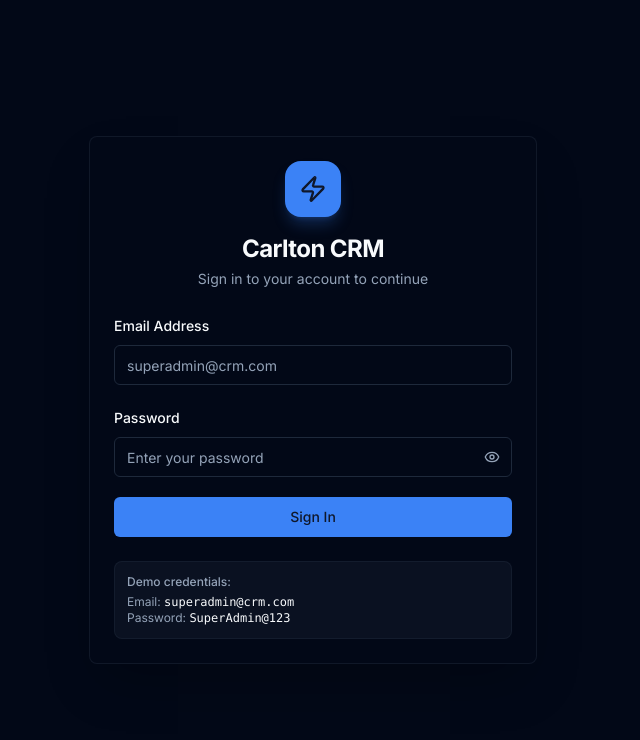
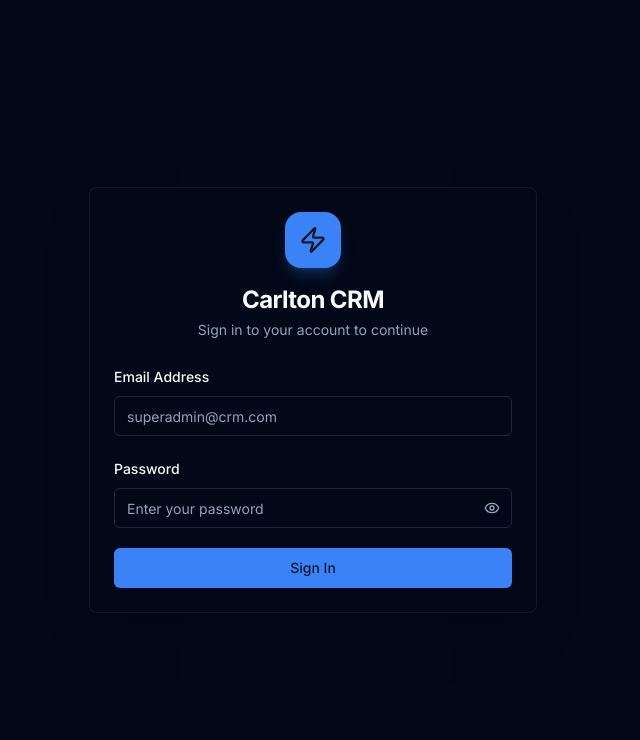
Before and after one commit to Abshar777/carlton-leads-crm, a Next.js app: page /login in a window 1280 px wide. Shown: the top 740 px of the page, without its empty margins (327-967 px from the left). Built offline with nearby package versions, Linux system fonts and the light colour scheme; no server answers.

Commit message:
refactor: remove demo credentials hint from login form

```diff
--- a/components/auth/LoginForm.tsx
+++ b/components/auth/LoginForm.tsx
@@ -129,16 +129,7 @@ export function LoginForm() {
               </Button>
             </form>
 
-            {/* Demo credentials hint */}
-            <div className="mt-6 rounded-lg border border-border/50 bg-muted/30 p-3">
-              <p className="text-xs font-medium text-muted-foreground mb-1">Demo credentials:</p>
-              <p className="text-xs text-muted-foreground">
-                Email: <span className="text-foreground font-mono">superadmin@crm.com</span>
-              </p>
-              <p className="text-xs text-muted-foreground">
-                Password: <span className="text-foreground font-mono">SuperAdmin@123</span>
-              </p>
-            </div>
+
           </CardContent>
         </Card>
       </motion.div>
```
